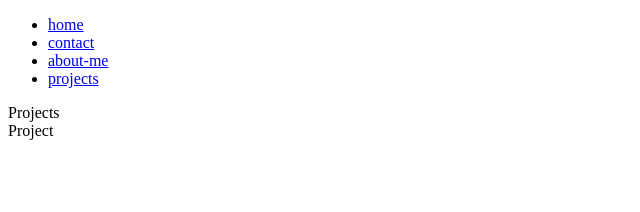
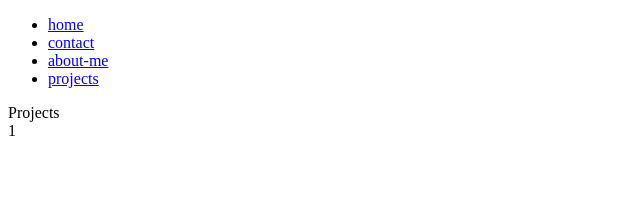
Before and after one commit to olninio/2019.07.30_router, a React (Create React App) app: page /projects/1 in a window 1280 px wide. Shown: the top 212 px of the page, without its empty margins (0-640 px from the left). Built offline with nearby package versions, Linux system fonts and the light colour scheme.

Commit message:
added display of project name

```diff
--- a/src/Project.js
+++ b/src/Project.js
@@ -2,7 +2,7 @@ import React from 'react';
 
 const Project = (props) => (
   <div>
-    Project
+    {props.match.params.projectName}
   </div>
 
 )
```
